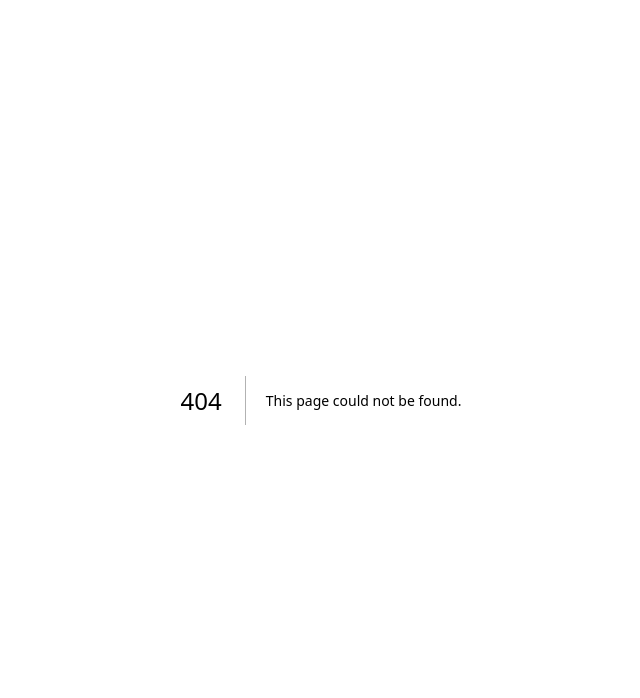
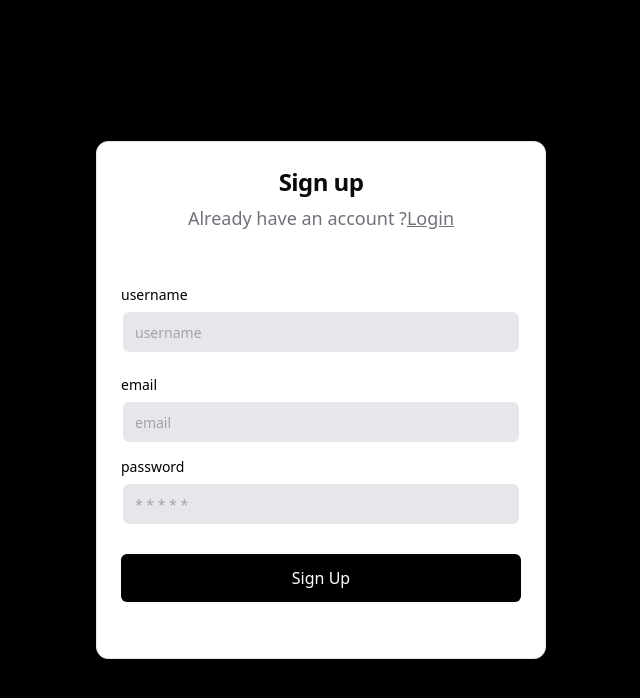
Before and after one commit to Dilpreet-Sandhu/habit_tracker, a Next.js app: page /sign-up in a window 1280 px wide. Before the commit this address had no page. Shown: the top 698 px of the page, without its empty margins (319-959 px from the left). Built offline with nearby package versions, Linux system fonts and the light colour scheme.

Commit message:
added sign up

```diff
--- a/package.json
+++ b/package.json
@@ -10,6 +10,7 @@
   },
   "dependencies": {
     "@radix-ui/react-label": "^2.1.0",
+    "@radix-ui/react-toast": "^1.2.2",
     "@tabler/icons-react": "^3.19.0",
     "axios": "^1.7.7",
     "bcryptjs": "^2.4.3",
@@ -23,8 +24,10 @@
     "node-cron": "^3.0.3",
     "react": "^18",
     "react-dom": "^18",
+    "react-toastify": "^10.0.5",
     "tailwind-merge": "^2.5.2",
     "tailwindcss-animate": "^1.0.7",
+    "usehooks-ts": "^3.1.0",
     "zod": "^3.23.8"
   },
   "devDependencies": {
--- a/src/app/(auth)/login/page.tsx
+++ b/src/app/(auth)/login/page.tsx
@@ -1,18 +1,57 @@
 "use client";
+import { LabelInputContainer } from "@/components/InputContainer";
+import { Input } from "@/components/ui/input";
+import { Label } from "@/components/ui/label";
+import { cn } from "@/lib/utils";
+import { signInSchema } from "@/schema/authSchemas";
+import axios from "axios";
+import { signIn, signOut } from "next-auth/react";
 import React from "react";
-import { Label } from "@/components/ui/label";
-import { Input } from "@/components/ui/input";
-import { cn } from "@/lib/utils";
-import {
-  IconBrandGithub,
-  IconBrandGoogle,
-  IconBrandOnlyfans,
-} from "@tabler/icons-react";
+import { toast } from "react-toastify";
 
 export default function SignupFormDemo() {
-  const handleSubmit = (e: React.FormEvent<HTMLFormElement>) => {
+  const handleSubmit = async (e: React.FormEvent<HTMLFormElement>) => {
     e.preventDefault();
-    console.log("Form submitted");
+
+    //form data
+    const form = new FormData(e.currentTarget);
+    const identifier = form.get("identifier");
+    const password = form.get("password");
+
+
+    //zod validation
+    const signInForm = {
+      identifier,
+      password,
+    };
+
+    const result = signInSchema.safeParse(signInForm);
+
+
+    if (!result.success) {
+      toast("please enter both fields correctly",{type : "error"});
+      return
+    }
+
+
+    const res = await signIn("credentials",{
+      identifier : result.data.identifier,
+      password : result.data.password,
+      redirect : true
+    });
+
+    if (res?.error) {
+      if (res?.error == "CredentialsSignIn") {
+        toast("Incorrect email or password",{type : "error"})
+      }
+    }else {
+      toast("you are logged in",{type : "success"});
+    }
+
+
+
+
+
   };
   return (
     <div className="w-full h-screen flex items-center justify-center bg-black">
@@ -25,23 +64,27 @@ export default function SignupFormDemo() {
         </p>
 
         <form className="my-8" onSubmit={handleSubmit}>
-
           <LabelInputContainer className="mb-4">
-          <Label htmlFor="email">Email Address</Label>
-          <Input id="email" placeholder="projectmayhem@fc.com" type="email" />
+            <Label htmlFor="email or username">Email or Username</Label>
+            <Input
+            autoComplete="identifier"
+              name="identifier"
+              className="border-[2px] border-black"
+              id="email"
+              placeholder="usename or email"
+            />
           </LabelInputContainer>
           <LabelInputContainer className="mb-4">
             <Label htmlFor="password">Password</Label>
-          <Input id="password" placeholder="••••••••" type="password" />
-        </LabelInputContainer>
-        <LabelInputContainer className="mb-8">
-          <Label htmlFor="password">type password again</Label>
             <Input
+              autoComplete="password"
+              name="password"
               id="password"
               placeholder="••••••••"
               type="password"
             />
           </LabelInputContainer>
+
 
           <button
             className="bg-gradient-to-br relative group/btn from-black dark:from-zinc-900 dark:to-zinc-900 to-neutral-600 block dark:bg-zinc-800 w-full text-white rounded-md h-10 font-medium shadow-[0px_1px_0px_0px_#ffffff40_inset,0px_-1px_0px_0px_#ffffff40_inset] dark:shadow-[0px_1px_0px_0px_var(--zinc-800)_inset,0px_-1px_0px_0px_var(--zinc-800)_inset]"
@@ -50,13 +93,13 @@ export default function SignupFormDemo() {
             Sign In &rarr;
             <BottomGradient />
           </button>
-
-
-
-
         </form>
       </div>
+      <div>
+        <button className="py-10 bg-red-500" onClick={() => signOut()}>logout</button>
       </div>
+    </div>
+
   );
 }
 
@@ -68,17 +111,3 @@ const BottomGradient = () => {
     </>
   );
 };
-
-const LabelInputContainer = ({
-  children,
-  className,
-}: {
-  children: React.ReactNode;
-  className?: string;
-}) => {
-  return (
-    <div className={cn("flex flex-col space-y-2 w-full", className)}>
-      {children}
-    </div>
-  );
-};
--- /dev/null
+++ b/src/app/(auth)/sign-up/page.tsx
@@ -0,0 +1,124 @@
+'use client'
+import { LabelInputContainer } from "@/components/InputContainer";
+import { Card, CardContent, CardDescription, CardHeader, CardTitle } from "@/components/ui/card";
+import { Input } from "@/components/ui/input";
+import { Label } from "@/components/ui/label";
+import Link from "next/link";
+import {useDebounceCallback} from 'usehooks-ts';
+import React, { useEffect, useState } from "react";
+import axios, { AxiosError } from "axios";
+import { IconLoader2 } from "@tabler/icons-react";
+
+export default function Page() {
+
+    const [username,setUsername] = useState("");
+    const [usernameToBeChecked,setUsernameToBeChecked] = useState("");
+    const [usernameMessage,setUsernameMessage] = useState("");
+    const [isUsernameChecking,setIsUsernameChecking] = useState(false);
+    const [isSubmitting,setIsSubmitting] = useState(false);
+
+
+    const debouncedValue = useDebounceCallback(setUsernameToBeChecked,500);
+
+    console.log(usernameToBeChecked);
+
+
+    useEffect(() => {
+        async function checkUsername() {
+            if (usernameToBeChecked) {
+                setIsUsernameChecking(true);
+                setUsernameMessage("");
+                try {
+
+                    const res = await axios.get(`/api/checkUsername?username=${usernameToBeChecked}`);
+
+                    if (res.data) {
+                        setUsernameMessage(res.data.message);
+                    }
+
+                } catch (error) {
+                    console.log("error while checking username: ",error);
+                    setUsernameMessage("couldn't check username");
+                }finally {
+                    setIsUsernameChecking(false);
+                }
+            }
+        }
+        checkUsername();
+
+    },[usernameToBeChecked])
+
+
+
+    async function onSubmit(e : React.FormEvent<HTMLFormElement>) {
+
+    }
+
+
+
+  return (
+    <div className="bg-black w-full flex items-center justify-center h-screen">
+      <Card className="m-auto w-[450px]">
+        <CardHeader className="mx-auto">
+          <CardTitle className="text-2xl mx-auto font-extrabold">Sign up</CardTitle>
+          <CardDescription className="text-lg mx-auto font-medium">Already have an account ?
+            <Link className="underline" href="/login">
+                Login
+            </Link>
+          </CardDescription>
+        </CardHeader>
+        <CardContent>
+          <form onSubmit={onSubmit} className="my-8 flex flex-col">
+            <LabelInputContainer className="mb-4">
+              <Label htmlFor="username">username</Label>
+              <Input
+                autoComplete="username"
+                name="username"
+                className="border-[2px] border-black"
+                id="username"
+                placeholder="username"
+                type="text"
+                value={username}
+                onChange={(e) => {
+                    setUsername(e.target.value);
+                    debouncedValue(e.target.value)
+                }}
+              />
+              {
+                isUsernameChecking && <IconLoader2/>
+              }
+            <Label htmlFor="username" className={usernameMessage == "username is available" ? "text-green-500" : "text-red-500"}>{usernameMessage ?? usernameMessage }</Label>
+
+
+            </LabelInputContainer>
+            <LabelInputContainer className="mb-4">
+              <Label htmlFor="email">email</Label>
+              <Input
+                autoComplete="email"
+                name="email"
+                className="border-[2px] border-black"
+                id="email"
+                placeholder="email"
+                type="email"
+              />
+            </LabelInputContainer>
+            <LabelInputContainer className="mb-4">
+              <Label htmlFor="password">password</Label>
+              <Input
+                autoComplete="password"
+                name="password"
+                className="border-[2px] border-black"
+                id="password"
+                placeholder="* * * * *"
+                type="password"
+              />
+            </LabelInputContainer>
+
+            <button type="submit" className="bg-black py-3 rounded-md mt-3 px-10 text-white">Sign Up</button>
+          </form>
+        </CardContent>
+      </Card>
+    </div>
+  )
+
+}
--- a/src/app/api/auth/[...nextauth]/options.ts
+++ b/src/app/api/auth/[...nextauth]/options.ts
@@ -70,5 +70,8 @@ export const authOptions : NextAuthOptions = {
     session : {
         strategy : "jwt"
     },
+    pages : {
+        signIn : "/login"
+    },
     secret : process.env.NEXTAUTH_SECRET
 }
--- /dev/null
+++ b/src/app/api/checkUsername/route.ts
@@ -0,0 +1,52 @@
+import { ApiHandler } from "@/lib/apiHandler";
+import dbConnect from "@/lib/dbConnect";
+import { UserModel } from "@/models/user.model";
+import { usernameValidation } from "@/schema/authSchemas";
+import {z} from 'zod';
+
+
+const usernameQuery = z.object({
+    username : usernameValidation
+})
+
+
+export async function GET(request : Request) {
+    await dbConnect();
+    try {
+
+        const {searchParams} = new URL(request.url);
+
+        const queryParams = {
+            username : searchParams.get("username")
+        }
+
+        const result = usernameQuery.safeParse(queryParams);
+
+        if (!result.success) {
+
+            const userNameErrors = result.error.format().username?._errors || [];
+
+            console.log(userNameErrors);
+
+            return Response.json(new ApiHandler(false,userNameErrors[0]),{status:200})
+        }
+
+
+        const {username} = result.data;
+
+        const existingUser = await UserModel.findOne({username});
+
+        if (existingUser) {
+            console.log(existingUser);
+            return Response.json(new ApiHandler(true,"username is already taken"),{status:200})
+        }
+
+        return Response.json(new ApiHandler(true,"username is available"),{status:200})
+
+
+
+    } catch (err) {
+        console.log("error while checking username: ",err);
+        return Response.json(new ApiHandler(false,"couldn't check username"),{status:500})
+    }
+}
--- a/src/app/layout.tsx
+++ b/src/app/layout.tsx
@@ -1,8 +1,9 @@
+import AuthProvider from "@/context/SessionProvider";
 import type { Metadata } from "next";
 import localFont from "next/font/local";
 import "./globals.css";
-import { SessionProvider } from "next-auth/react";
-import AuthProvider from "@/context/SessionProvider";
+import {ToastContainer} from 'react-toastify'
+import 'react-toastify/dist/ReactToastify.css';
 
 const geistSans = localFont({
   src: "./fonts/GeistVF.woff",
@@ -33,6 +34,7 @@ export default function RootLayout({
         >
           {children}
         </body>
+        <ToastContainer/>
       </AuthProvider>
     </html>
   );
--- /dev/null
+++ b/src/components/InputContainer/index.tsx
@@ -0,0 +1,16 @@
+import { cn } from "@/lib/utils";
+
+
+export const LabelInputContainer = ({
+    children,
+    className,
+  }: {
+    children: React.ReactNode;
+    className?: string;
+  }) => {
+    return (
+      <div className={cn("flex flex-col space-y-2 w-full", className)}>
+        {children}
+      </div>
+    );
+  };
--- a/src/components/ui/input.tsx
+++ b/src/components/ui/input.tsx
@@ -40,7 +40,7 @@ const Input = React.forwardRef<HTMLInputElement, InputProps>(
         <input
           type={type}
           className={cn(
-            `flex h-10 w-full border-none bg-gray-50 dark:bg-zinc-800 text-black dark:text-white shadow-input rounded-md px-3 py-2 text-sm  file:border-0 file:bg-transparent
+            `flex h-10 w-full border-none bg-gray-200 dark:bg-zinc-800 text-black dark:text-white shadow-input rounded-md px-3 py-2 text-sm  file:border-0 file:bg-transparent
           file:text-sm file:font-medium placeholder:text-neutral-400 dark:placeholder-text-neutral-600
           focus-visible:outline-none focus-visible:ring-[2px]  focus-visible:ring-neutral-400 dark:focus-visible:ring-neutral-600
            disabled:cursor-not-allowed disabled:opacity-50
--- a/src/models/user.model.ts
+++ b/src/models/user.model.ts
@@ -12,7 +12,8 @@ export interface User extends Document {
 const userSchema : Schema<User> = new Schema<User>({
     username : {
         type : String,
-        required : [true,"username is required"]
+        required : [true,"username is required"],
+        unique : true
     },
     email : {
         type : String,
```
Also changed, not shown: components.json, 2 other files (tests, documents, lock files or other folders). Lines whose indentation alone changed are shown as unchanged.
